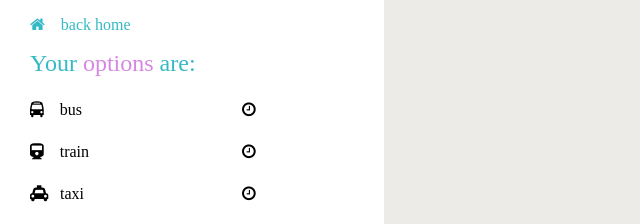
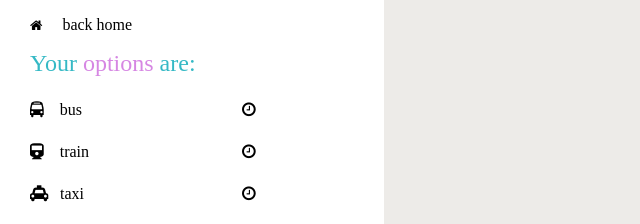
Before and after one commit to bbh0607/bae_dNation, a website: page public/transportResult.html in a window 1280 px wide. Shown: the top 224 px of the page, 0-640 px from the left. Drawn offline with Linux system fonts and the light colour scheme; some packages are replaced by stand-ins of ours; a web font is replaced by a local one.

Commit message:
Update transportResult.html

```diff
--- a/public/transportResult.html
+++ b/public/transportResult.html
@@ -23,13 +23,16 @@
 </head>
   <body>
       <div class="split left">
+          <form action="transport.html">
               <ul id="resultPage">
                   <li class="list" style="margin-top: 10px">
                       <span class="home">
-                      <i class="fa fa-home icon"></i><span class="mode">back home</span>
+                          <button style="border: none; padding: 0px;background: #ffffff;"><i class="fa fa-home icon"></i></button>
+                          <button style="border: none; padding: 0px;background: #ffffff;"><span class="mode">back home</span></button>
                       </span>
                   </li>
               </ul>
+          </form>
           <p class="options" style="margin-top: 10px">
               <span class="are">Your </span>options <span class="are">are:</span>
           </p>
```
Lines whose indentation alone changed are shown as unchanged.
